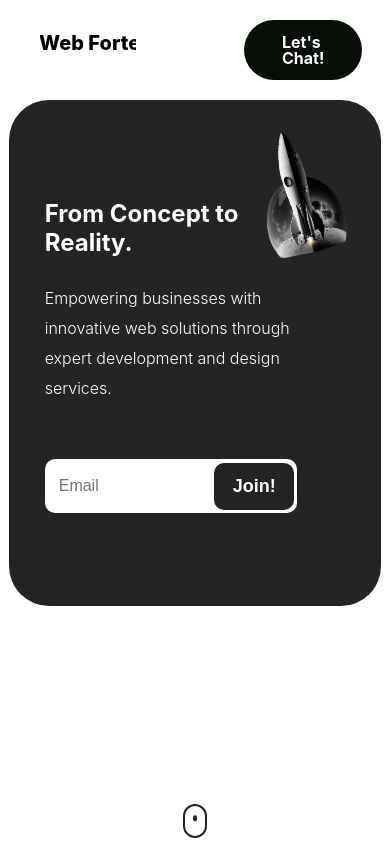
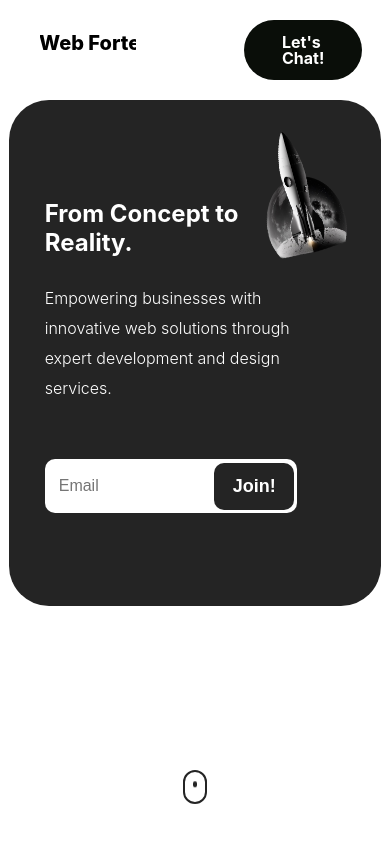
Before and after one commit to AAli02/web-f2, a React (Create React App) app: page / in a window 390 px wide. Shown: the top 844 px of the page. Built offline with nearby package versions, Linux system fonts and the light colour scheme.

Commit message:
scroll icon

```diff
--- a/src/components/Landing/Landing.css
+++ b/src/components/Landing/Landing.css
@@ -162,6 +162,10 @@ input {
   }
 
 @media screen and (max-width: 1000px) {
+    .scroll {
+        bottom: 40px;
+    }
+
     .banner {
         width: 85%;
         height: 50vh;
```
